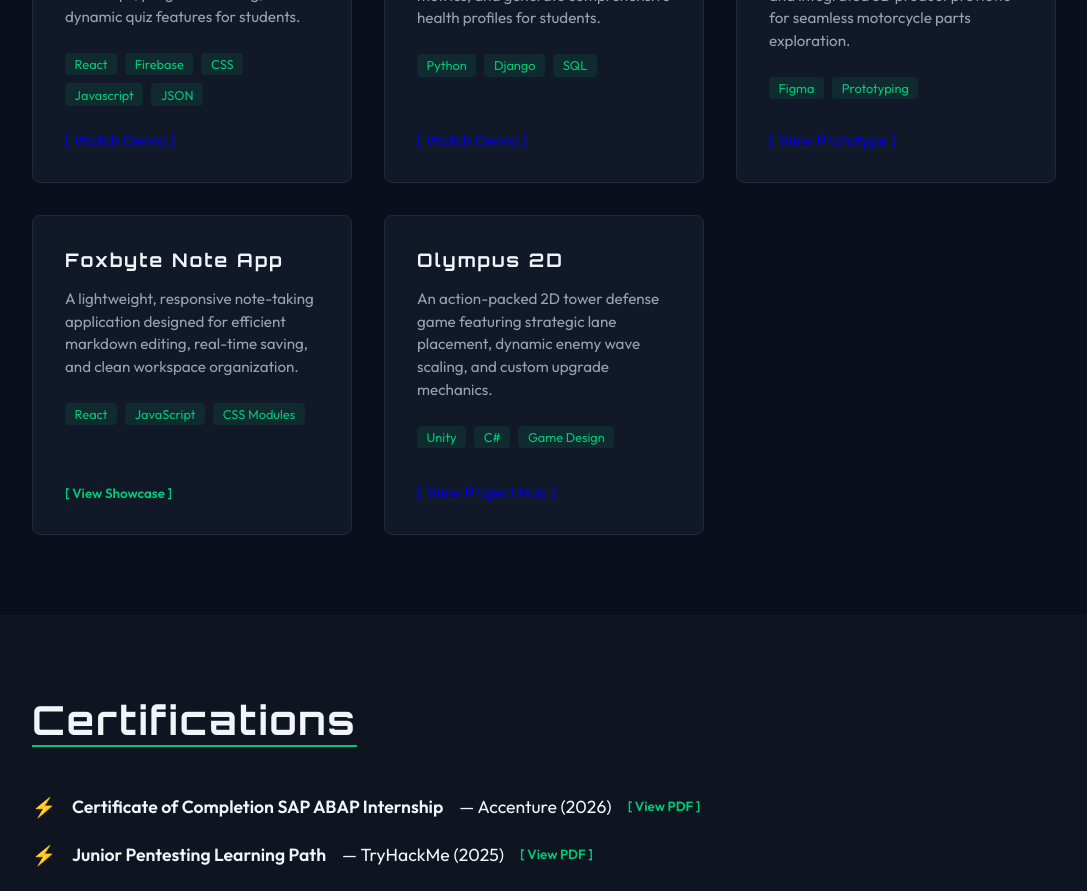
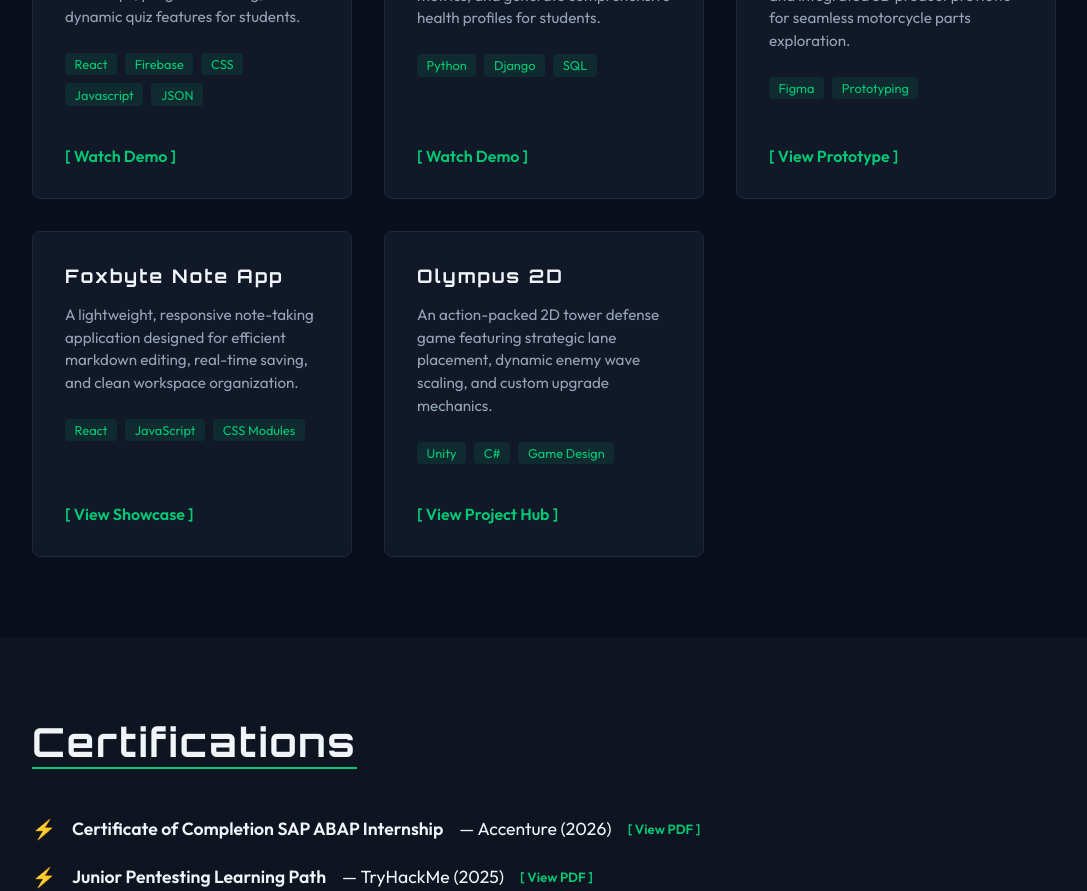
Before and after one commit to jarjar-jarhead/portfolio, a React app: page / in a window 1280 px wide. Shown: the part 1680-2571 px from the top of the page, without its empty margins (96-1183 px from the left). Built offline with nearby package versions, Linux system fonts and the light colour scheme; the HTML template or start-up script is replaced by a standard one.

Commit message:
sum extra css in projects

```diff
--- a/src/components/Projects.module.css
+++ b/src/components/Projects.module.css
@@ -108,3 +108,25 @@
   height: 100%;
   border: none;
 }
+
+.actionContainer {
+  margin-top: auto; /* Keeps buttons locked to the bottom edge uniformly */
+  padding-top: 1rem;
+}
+
+.demoLink, .demoBtn {
+  background: none;
+  border: none;
+  color: var(--neon-green);
+  cursor: pointer;
+  font-family: inherit;
+  font-weight: 600;
+  text-decoration: none;
+  font-size: 1rem;
+  display: inline-block;
+  transition: text-shadow 0.3s ease;
+}
+
+.demoLink:hover, .demoBtn:hover {
+  text-shadow: 0 0 8px var(--neon-green);
+}
```
